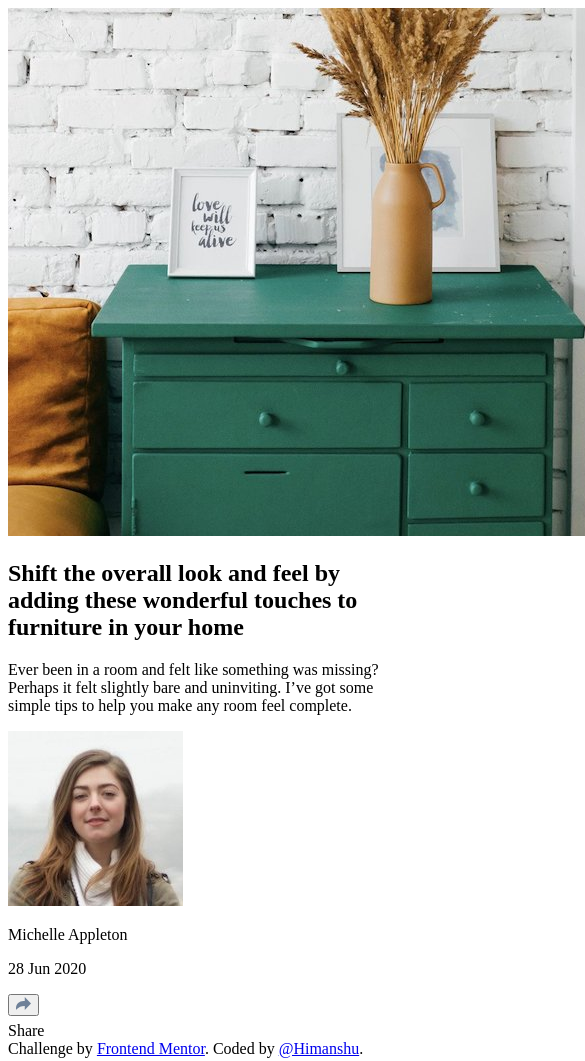
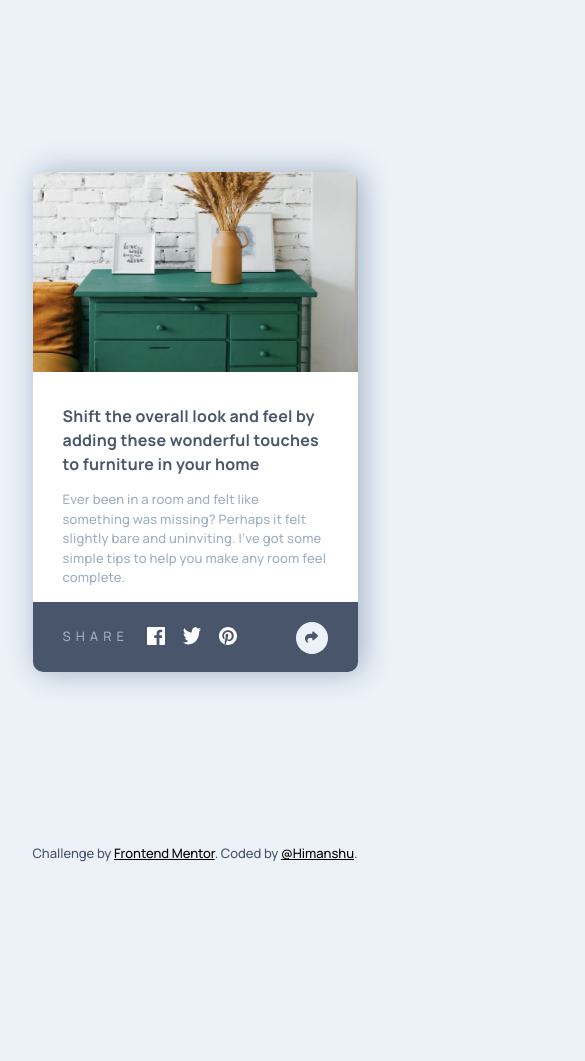
Before and after one commit to Himanshu-196018/article-preview-component-challenge, a plain HTML site: page index.html in a window 390 px wide. Shown: the top 1061 px of the page, 585 px wide, since content can reach past the window. After the commit the page ends 872 px from the top, so only its background shows below. Drawn offline with nearby package versions, Linux system fonts and the light colour scheme; files that its build step writes are made by us from their sources.

Commit message:
mobile first design complete

```diff
--- a/index.html
+++ b/index.html
@@ -14,6 +14,7 @@
     />
     <link rel="stylesheet" href="styles/style.css" />
     <title>Article Preview Component</title>
+    <script src="https://kit.fontawesome.com/618476c6d4.js" crossorigin="anonymous" defer></script>
   </head>
   <body>
     <!-- main component -->
@@ -47,9 +48,9 @@
             </div>
 
             <!-- share button to open tooltip -->
-            <button type="button" class="share-button">
-              <img src="images/icon-share.svg" alt="" />
-            </button>
+            <div id="share-tooltip-toggle">
+              <i class="fa-solid fa-share"></i>
+            </div>
 
             <!-- tooltip element -->
             <div class="share-tooltip">
--- a/styles/style.sass
+++ b/styles/style.sass
@@ -0,0 +1,118 @@
+// variables
+$very-dark-grayish-blue: hsl(217, 19%, 35%)
+$desaturated-dark-blue: hsl(214, 17%, 35%)
+$grayish-blue: hsl(212, 23%, 69%)
+$light-grayish-blue: hsl(210, 46%, 95%)
+
+// mixins
+@mixin setDisplay($dis : grid, $hor : center, $ver : center)
+    display: $dis
+    justify-content: $hor
+    align-content: $ver
+
+// default body
+*
+    box-sizing: border-box
+    margin: 0
+    padding: 0
+
+body
+    font:
+        family: Manrope
+        size: 13px
+        weight: 500
+    background-color: $light-grayish-blue
+    color: $grayish-blue
+
+//mobile-first style
+main
+    @include setDisplay
+    width: 100%
+    min-height: 100vh
+
+    .component
+        max-width: 325px
+        height: 500px
+        background-color: white
+        border-radius: 10px
+        overflow: hidden
+        position: relative
+        box-shadow: 4px 0 30px $grayish-blue
+
+        img
+            width: 100%
+            height: 200px
+
+// style for article text section
+section
+    margin: 0 30px
+    line-height: 1.5
+    letter-spacing: 0.2px
+
+    h1
+        margin-top: 28px
+        font-size: 16px
+        color: $desaturated-dark-blue
+    h1 + p
+        margin-top: 14px
+
+// style for article footer
+.article-footer
+    @include setDisplay(flex, space-between)
+    flex-wrap: wrap
+    margin: 30px 0 0
+
+    .writer
+        display: flex
+        column-gap: 18px
+
+        img
+            height: 40px
+            width: 40px
+            border-radius: 50%
+
+        p.name
+            color: $desaturated-dark-blue
+            font-weight: 700
+
+    #share-tooltip-toggle
+        @include setDisplay
+        width: 32px
+        height: 32px
+        background-color: $light-grayish-blue
+        align-self: center
+        border-radius: 50%
+        color: $desaturated-dark-blue
+        z-index: 2
+
+    .share-tooltip
+        @include setDisplay(flex, flex-start)
+        flex-wrap: wrap
+        column-gap: 18px
+        width: 100%
+        height: 70px
+        padding-left: 30px
+        background-color: $very-dark-grayish-blue
+        position: absolute
+        bottom: 0
+        left: 0
+
+        span
+            text-transform: uppercase
+            letter-spacing: 5px
+
+        img
+            width: 18px
+            height: 18px
+
+// style for page footer
+.page-footer
+    text-align: center
+    margin-bottom: 10px
+    color: $very-dark-grayish-blue
+    a
+        color: black
+
+// desktop/large screen style
+@media  screen and (width > 1000px)
+    .component
```
Also changed, not shown: styles/style.css (added), 1 other file.
